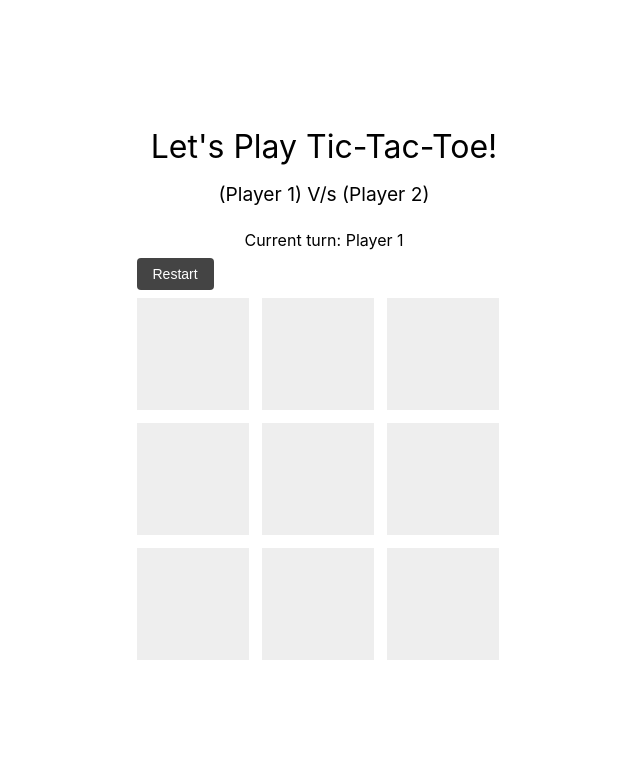
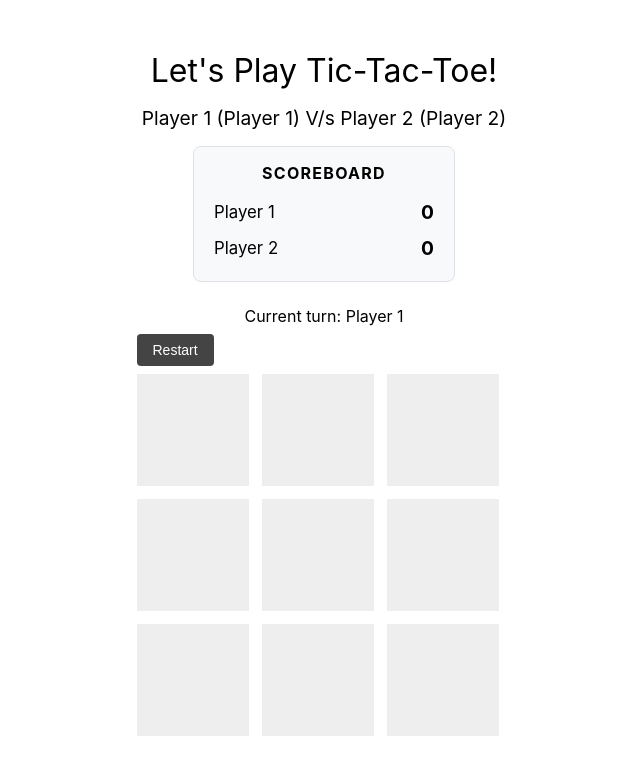
Before and after one commit to IEEE-VIT/tic-tac-toe-react, a React (Create React App) app: page /game in a window 1280 px wide. Shown: the top 774 px of the page, without its empty margins (316-956 px from the left). Built offline with nearby package versions, Linux system fonts and the light colour scheme.

Commit message:
feat: Add a scoreboard to track wins per player

```diff
--- a/src/components/Board/Board.jsx
+++ b/src/components/Board/Board.jsx
@@ -1,7 +1,9 @@
 /* eslint-disable no-unused-vars */
-import React, { useState, useEffect, useRef } from "react";
+import React, { useState, useEffect } from "react";
+import { useDispatch, useSelector } from "react-redux";
 import { useHistory } from "react-router-dom";
 import Square from "../Square/Square";
+import { setScoreboard } from "../../redux/actions/Players Actions";
 import { calculateWinner } from "../../utils/helpers";
 import "./Board.css";
 
@@ -9,12 +11,15 @@ const Board = () => {
     // prettier-ignore
     const emptyBoard = [null, null, null, null, null, null, null, null, null];
     const history = useHistory();
+    const dispatch = useDispatch();
+    const { score } = useSelector((state) => state.players);
     const [player, setPlayer] = useState("X");
     const [winner, setWinner] = useState(null);
     const [winningLine, setWinningLine] = useState(null);
     const [ctr, setCtr] = useState(0);
     const [board, setBoard] = useState(emptyBoard);
     const turn = player === "X" ? "Player 1" : "Player 2";
+    const currentScore = score || { player1: 0, player2: 0 };
 
     const togglePlayer = () =>
         player === "X" ? setPlayer("O") : setPlayer("X");
@@ -37,28 +42,36 @@ const Board = () => {
         setCtr(0);
     };
 
-    const mounted = useRef();
     useEffect(() => {
-        if (!mounted.current) {
-            // do componentDidMount logic
-            mounted.current = true;
-        } else {
-            // do componentDidUpdate logic
-            const { winner: winPlayer, winningLine: line } = calculateWinner(
-                board
-            );
-            if (winner !== "No one") {
-                setWinner(winPlayer === "None" ? null : winPlayer);
-                setWinningLine(winPlayer === "None" ? null : line);
-            }
-            if (!winner && ctr === 9) setWinner("No one");
+        const { winner: winPlayer, winningLine: line } = calculateWinner(board);
+
+        if (winPlayer !== "None" && !winner && ctr > 0) {
+            setWinner(winPlayer);
+            setWinningLine(line);
+
+            const nextScore = {
+                player1: currentScore.player1,
+                player2: currentScore.player2,
+            };
+
+            if (winPlayer === "Player 1") nextScore.player1 += 1;
+            if (winPlayer === "Player 2") nextScore.player2 += 1;
+
+            dispatch(setScoreboard(nextScore.player1, nextScore.player2));
         }
-    });
+
+        if (winPlayer === "None" && !winner && ctr === 9) {
+            setWinner("No one");
+            setWinningLine(null);
+        }
+    }, [board, ctr, currentScore, dispatch, winner]);
 
     const winPrompt = winner ? (
         <div className="board__winner">
             <div className="board__winner--msg">
-                {winner === "No one" ? "It's a draw!" : `${winner} has won the game!`}
+                {winner === "No one"
+                    ? "It's a draw!"
+                    : `${winner} has won the game!`}
             </div>
             <div className="board__winner--choice">
                 Would you like to have another go?
--- a/src/pages/Game/GamePage.css
+++ b/src/pages/Game/GamePage.css
@@ -14,5 +14,34 @@
 
 .game__players {
     font-size: 1.2rem;
+    margin-bottom: 1rem;
+}
+
+.game__scoreboard {
+    min-width: 220px;
+    padding: 1rem 1.25rem;
     margin-bottom: 1.5rem;
+    border: 1px solid #dfe3e8;
+    border-radius: 8px;
+    background: #f7f9fa;
 }
+
+.game__scoreboard--title {
+    font-size: 1rem;
+    font-weight: 700;
+    margin-bottom: 0.75rem;
+    text-transform: uppercase;
+    letter-spacing: 0.08em;
+}
+
+.game__scoreboard--row {
+    display: flex;
+    justify-content: space-between;
+    align-items: center;
+    padding: 0.35rem 0;
+    font-size: 1.05rem;
+}
+
+.game__scoreboard--row strong {
+    font-size: 1.2rem;
+}
--- a/src/pages/Game/GamePage.jsx
+++ b/src/pages/Game/GamePage.jsx
@@ -5,13 +5,26 @@ import Board from "../../components/Board/Board";
 import "./GamePage.css";
 
 const GamePage = () => {
-    const { player1, player2 } = useSelector((state) => state.players);
+    const { player1, player2, score } = useSelector((state) => state.players);
+    const scoreboard = score || { player1: 0, player2: 0 };
 
     return (
         <div className="game">
             <div className="game__heading">Let&apos;s Play Tic-Tac-Toe!</div>
             <div className="game__players">
-                {player1} (Player 1) V/s {player2} (Player 2)
+                {player1 || "Player 1"} (Player 1) V/s {player2 || "Player 2"}{" "}
+                (Player 2)
+            </div>
+            <div className="game__scoreboard" aria-label="scoreboard">
+                <div className="game__scoreboard--title">Scoreboard</div>
+                <div className="game__scoreboard--row">
+                    <span>{player1 || "Player 1"}</span>
+                    <strong>{scoreboard.player1}</strong>
+                </div>
+                <div className="game__scoreboard--row">
+                    <span>{player2 || "Player 2"}</span>
+                    <strong>{scoreboard.player2}</strong>
+                </div>
             </div>
             <Board />
         </div>
--- a/src/redux/actions/Players Actions.js
+++ b/src/redux/actions/Players Actions.js
@@ -1,10 +1,21 @@
 /* eslint-disable no-unused-vars */
-import { SET_USERNAMES } from "../types";
+import { SET_USERNAMES, SET_SCOREBOARD } from "../types";
 
 export const setPlayers = (player1, player2, history) => (
     dispatch,
     getState
 ) => {
     dispatch({ type: SET_USERNAMES, payload: { player1, player2 } });
+    dispatch({
+        type: SET_SCOREBOARD,
+        payload: { player1: 0, player2: 0 },
+    });
     history.push("/game");
 };
+
+export const setScoreboard = (player1, player2) => (dispatch) => {
+    dispatch({
+        type: SET_SCOREBOARD,
+        payload: { player1, player2 },
+    });
+};
--- a/src/redux/reducers/Players Reducer.js
+++ b/src/redux/reducers/Players Reducer.js
@@ -1,8 +1,12 @@
-import { SET_USERNAMES } from "../types";
+import { SET_USERNAMES, SET_SCOREBOARD } from "../types";
 
 const initialState = {
     player1: null,
     player2: null,
+    score: {
+        player1: 0,
+        player2: 0,
+    },
 };
 
 export default function (state = initialState, action) {
@@ -13,6 +17,15 @@ export default function (state = initialState, action) {
                 ...action.payload,
             };
 
+        case SET_SCOREBOARD:
+            return {
+                ...state,
+                score: {
+                    ...state.score,
+                    ...action.payload,
+                },
+            };
+
         default:
             return state;
     }
--- a/src/redux/types.js
+++ b/src/redux/types.js
@@ -1,3 +1,4 @@
 export const TYPE_EXAMPLE = "TYPE_EXAMPLE";
 
 export const SET_USERNAMES = "SET_USERNAMES";
+export const SET_SCOREBOARD = "SET_SCOREBOARD";
```
Also changed, not shown: 2 other files (tests, documents, lock files or other folders).
